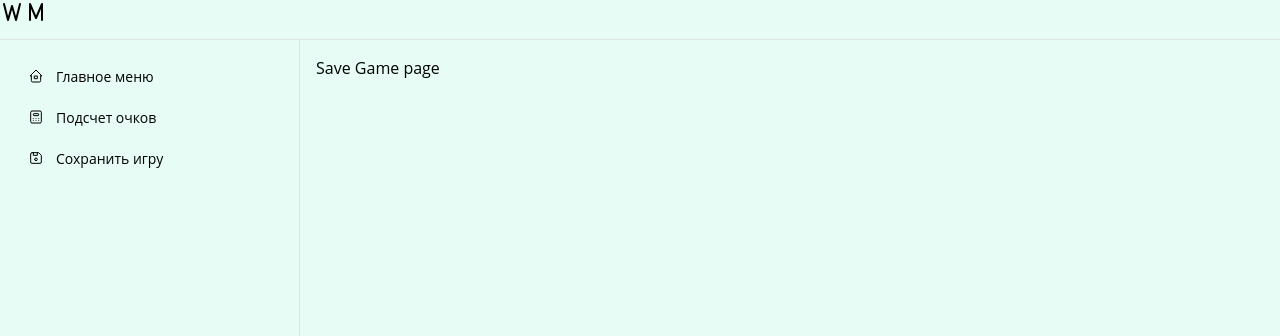
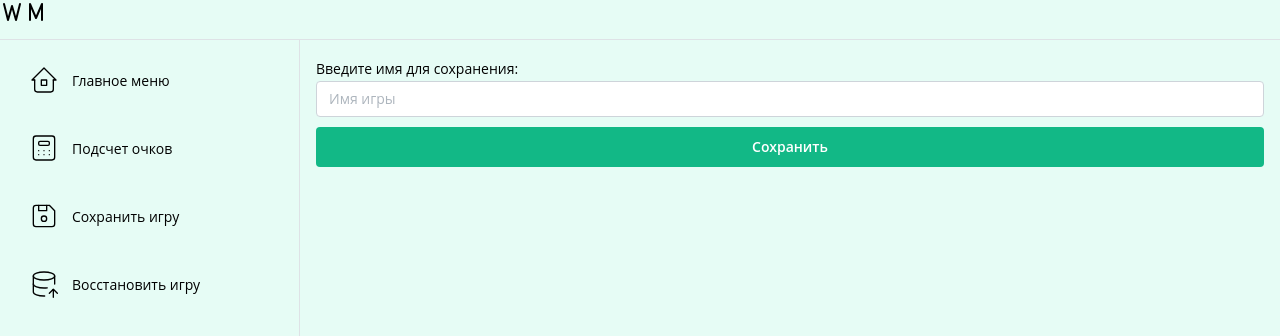
Before and after one commit to AlexTim03/word-maker-counter, a React (Create React App) app: page /save in a window 1280 px wide. Shown: the top 336 px of the page. Built offline with nearby package versions, Linux system fonts and the light colour scheme.

Commit message:
Save/restore game

```diff
--- a/src/components/Navbar/Navbar.tsx
+++ b/src/components/Navbar/Navbar.tsx
@@ -1,7 +1,7 @@
 import React from 'react';
 import { useNavigate } from 'react-router-dom';
-import { NavLink } from '@mantine/core';
-import { IconHome2, IconDeviceFloppy, IconCalculator } from '@tabler/icons-react';
+import { NavLink, Stack } from '@mantine/core';
+import { IconHome2, IconDeviceFloppy, IconCalculator, IconDatabaseImport } from '@tabler/icons-react';
 
 interface NavbarProps {
     toggle: () => void;
@@ -25,19 +25,29 @@ export const Navbar = ({ toggle }: NavbarProps) => {
         toggle();
     };
 
+    const restoreGame = () => {
+        navigate('/restore');
+        toggle();
+    };
+
     return (
-        <>
-            <NavLink label="Главное меню" leftSection={<IconHome2 size="1rem" stroke={1.5} />} onClick={goToMainMenu} />
+        <Stack gap="lg">
+            <NavLink label="Главное меню" leftSection={<IconHome2 size="2rem" stroke={1} />} onClick={goToMainMenu} />
             <NavLink
                 label="Подсчет очков"
-                leftSection={<IconCalculator size="1rem" stroke={1.5} />}
+                leftSection={<IconCalculator size="2rem" stroke={1} />}
                 onClick={findWinner}
             />
             <NavLink
                 label="Сохранить игру"
-                leftSection={<IconDeviceFloppy size="1rem" stroke={1.5} />}
+                leftSection={<IconDeviceFloppy size="2rem" stroke={1} />}
                 onClick={saveGame}
             />
-        </>
+            <NavLink
+                label="Восстановить игру"
+                leftSection={<IconDatabaseImport size="2rem" stroke={1} />}
+                onClick={restoreGame}
+            />
+        </Stack>
     );
 };
--- /dev/null
+++ b/src/config.ts
@@ -0,0 +1,3 @@
+export const GAME_PREFIX = 'WORD_MAKER';
+
+export const GAME_VERSION = '1.0';
--- /dev/null
+++ b/src/pages/RestoreGame/RestoreGame.tsx
@@ -0,0 +1,15 @@
+import React from 'react';
+import { List } from '@mantine/core';
+import { getSavedGames } from './helpers/getSavedGames';
+
+export const RestoreGame = () => {
+    const games = getSavedGames();
+
+    return (
+        <List size="lg" mt={16}>
+            {games.map((el) => (
+                <List.Item key={el}>{el}</List.Item>
+            ))}
+        </List>
+    );
+};
--- /dev/null
+++ b/src/pages/RestoreGame/helpers/getSavedGames.ts
@@ -0,0 +1,12 @@
+import { GAME_PREFIX } from 'config';
+
+export const getSavedGames = (): string[] => {
+    const games: string[] = [];
+    for (let i = 0; i < localStorage.length; i++) {
+        const key = localStorage.key(i);
+        if (key?.startsWith(GAME_PREFIX)) {
+            games.push(key.slice(GAME_PREFIX.length + 1));
+        }
+    }
+    return games;
+};
--- /dev/null
+++ b/src/pages/RestoreGame/index.ts
@@ -0,0 +1 @@
+export { RestoreGame } from './RestoreGame';
--- a/src/pages/SaveGame/SaveGame.tsx
+++ b/src/pages/SaveGame/SaveGame.tsx
@@ -1,5 +1,40 @@
-import React from 'react';
+import React, { useState } from 'react';
+import { useNavigate } from 'react-router-dom';
+import { Button, TextInput } from '@mantine/core';
+import { GAME_PREFIX, GAME_VERSION } from 'config';
+import { useActiveGameContext } from 'contexts/ActiveGameContext';
 
 export const SaveGame = () => {
-    return <>Save Game page</>;
+    const [name, setName] = useState('');
+    const { players, activePair, roundsCount } = useActiveGameContext();
+    const navigate = useNavigate();
+
+    const handleSave = () => {
+        const json = {
+            version: GAME_VERSION,
+            timestamp: Date.now(),
+            game: {
+                players,
+                activePair,
+                roundsCount,
+            },
+        };
+        localStorage.setItem(`${GAME_PREFIX}_${name.trim()}`, JSON.stringify(json));
+        setName('');
+        navigate('/');
+    };
+
+    return (
+        <>
+            <TextInput
+                label="Введите имя для сохранения:"
+                placeholder="Имя игры"
+                value={name}
+                onChange={(event) => setName(event.currentTarget.value)}
+            />
+            <Button variant="filled" color="teal" fullWidth h="40" mt={10} onClick={handleSave}>
+                Сохранить
+            </Button>
+        </>
+    );
 };
--- a/src/routing/Routing.tsx
+++ b/src/routing/Routing.tsx
@@ -6,6 +6,7 @@ import { Error404 } from 'pages/Error404';
 import { NewGame } from 'pages/NewGame';
 import { ActiveGame } from 'pages/ActiveGame';
 import { SaveGame } from 'pages/SaveGame';
+import { RestoreGame } from 'pages/RestoreGame';
 import { Result } from 'pages/Result';
 
 const router = createBrowserRouter([
@@ -27,6 +28,10 @@ const router = createBrowserRouter([
         element: <AppShell routeComponent={<SaveGame />} />,
     },
     {
+        path: '/restore',
+        element: <AppShell routeComponent={<RestoreGame />} />,
+    },
+    {
         path: '/result',
         element: <AppShell routeComponent={<Result />} />,
     },
--- a/tsconfig.json
+++ b/tsconfig.json
@@ -24,7 +24,8 @@
       "components/*": ["components/*"],
       "contexts/*": ["contexts/*"],
       "pages/*": ["pages/*"],
-      "routing/*": ["routing/*"]
+      "routing/*": ["routing/*"],
+      "config": ["config"]
     }
   },
   "include": [
```
